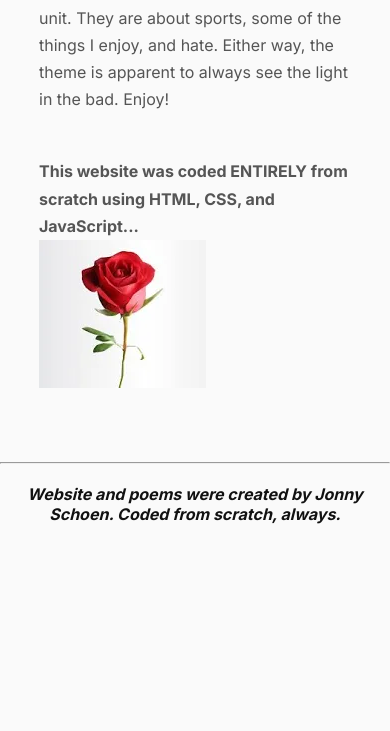
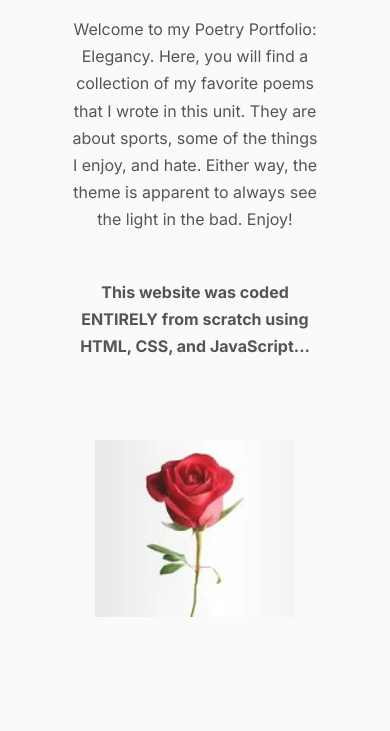
Before and after one commit to dumperdull/portfolio, a plain HTML site: page index.html in a window 390 px wide. Shown: the part 353-1084 px from the top of the page. Before the commit the page ends 897 px from the top, so only its background shows below. Drawn offline with nearby package versions, Linux system fonts and the light colour scheme.

Commit message:
Update style.css

```diff
--- a/style.css
+++ b/style.css
@@ -164,3 +164,35 @@
   font-family: "Playfair Display", serif;
   font-size: 1.4rem;
 }
+
+/* HERO SPLIT */
+
+.hero {
+  padding: 140px 18%;
+  display: flex;
+  align-items: center;
+  justify-content: space-between;
+  gap: 80px;
+}
+
+.hero-text {
+  max-width: 500px;
+}
+
+.hero-rose {
+  width: 260px;
+  opacity: 0.9;
+}
+
+/* mobile */
+
+@media (max-width: 900px) {
+  .hero {
+    flex-direction: column;
+    text-align: center;
+  }
+
+  .hero-rose {
+    width: 200px;
+  }
+}
```
